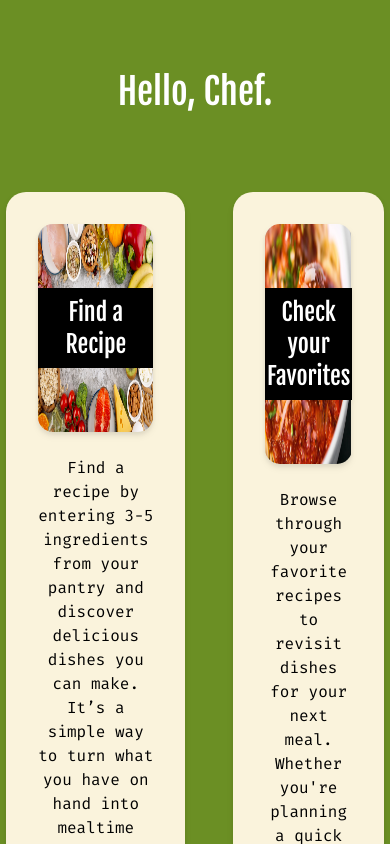
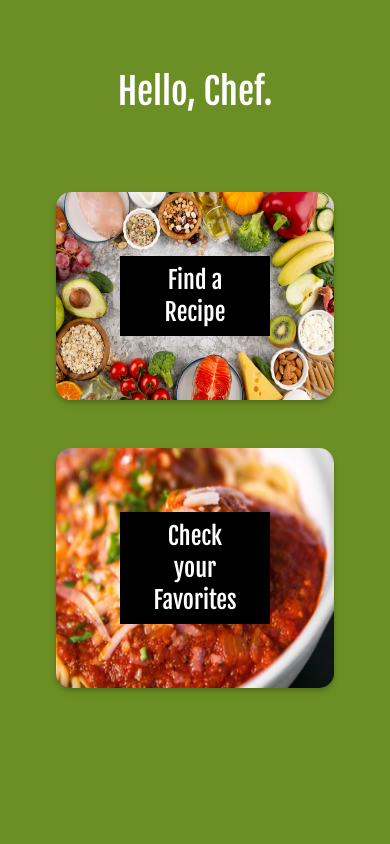
Before and after one commit to Code-the-Dream-School/hh-team5-front, a React (Vite) app: page / in a window 390 px wide. Shown: the top 844 px of the page. Built offline with nearby package versions, Linux system fonts and the light colour scheme; no server answers.

Commit message:
Change routecard layout to columns for smaller screens

```diff
--- a/src/components/Homepage.jsx
+++ b/src/components/Homepage.jsx
@@ -25,14 +25,14 @@ const Homepage = () => {
     <div class="bg-green min-h-screen flex items-center flex-col p-4">
       <h1 class="font-heading text-white text-4xl w-full text-center py-2 mt-12 mb-8">Hello, Chef.</h1>
       <div class="max-w-4xl m-4">
-        <ul class="flex flex-row">
+        <ul class="flex flex-col md:flex-row">
           {routeCards.map((routeCard) => (
-            <li class="bg-yellow rounded-[20px] drop-shadow-md p-8 m-6" key={routeCard.id}>
+            <li class="rounded-[20px] drop-shadow-md m-6 md:bg-yellow md:p-8" key={routeCard.id}>
               <Link to={routeCard.link}>
-                <div class="rounded-[15px] drop-shadow-md py-16 bg-contain bg-no-repeat" style={{ backgroundImage: `url(${routeCard.image})`, backgroundSize:'100% 100%'}}>
-                  <h2 class="bg-black font-heading text-white text-2xl w-full text-center py-2">{routeCard.title}</h2>
+                <div class="rounded-[15px] drop-shadow-md p-16 bg-contain bg-no-repeat relative md:px-0 py-16" style={{ backgroundImage: `url(${routeCard.image})`, backgroundSize:'100% 100%'}}>
+                  <h2 class="bg-black font-heading text-white text-2xl w-full text-center p-6 md:px-0 py-2">{routeCard.title}</h2>
                 </div>
-                <p class="font-body text-center mt-6">{routeCard.description}</p>
+                <p class="font-body text-center mt-6 hidden md:block">{routeCard.description}</p>
               </Link>
             </li>
             ))
```
